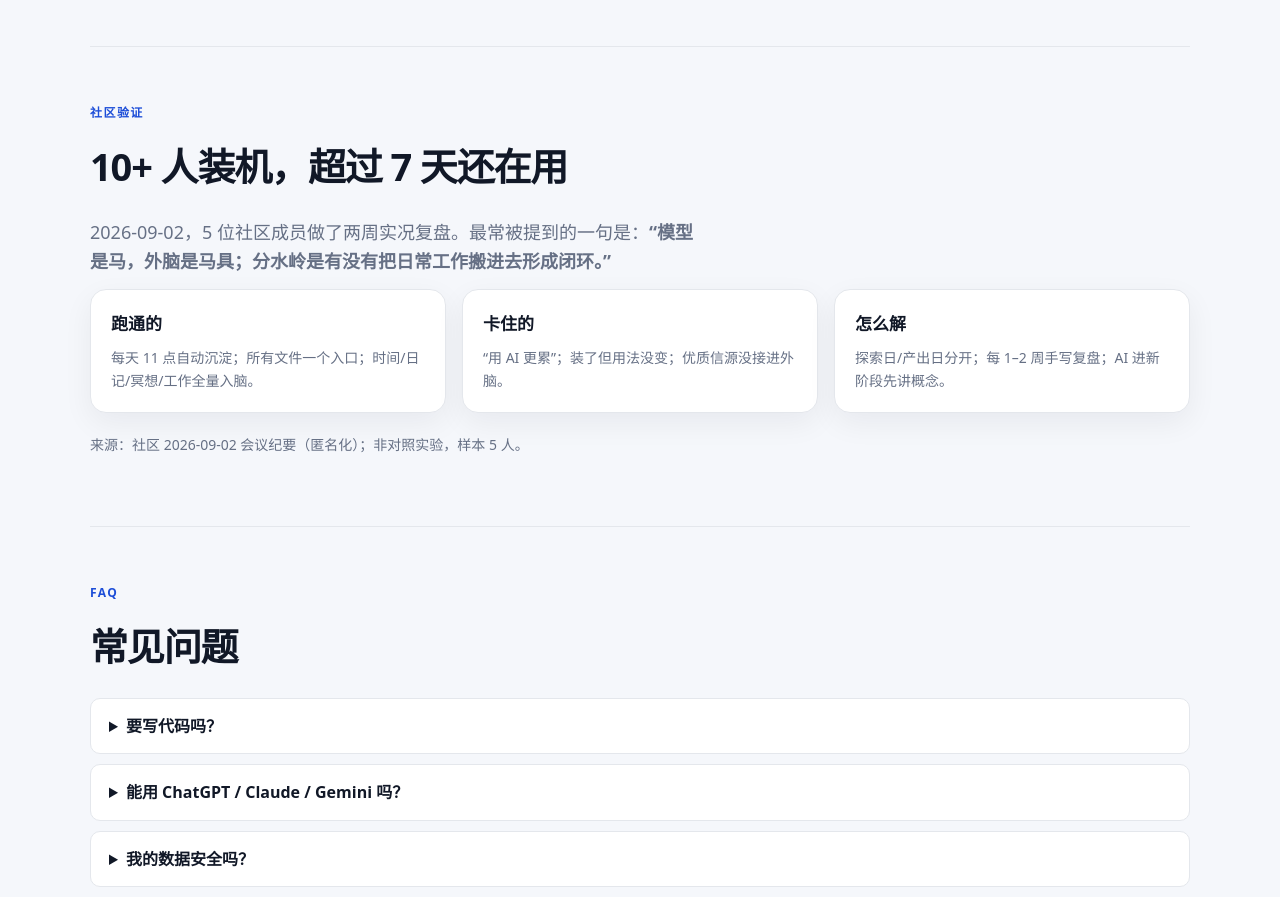
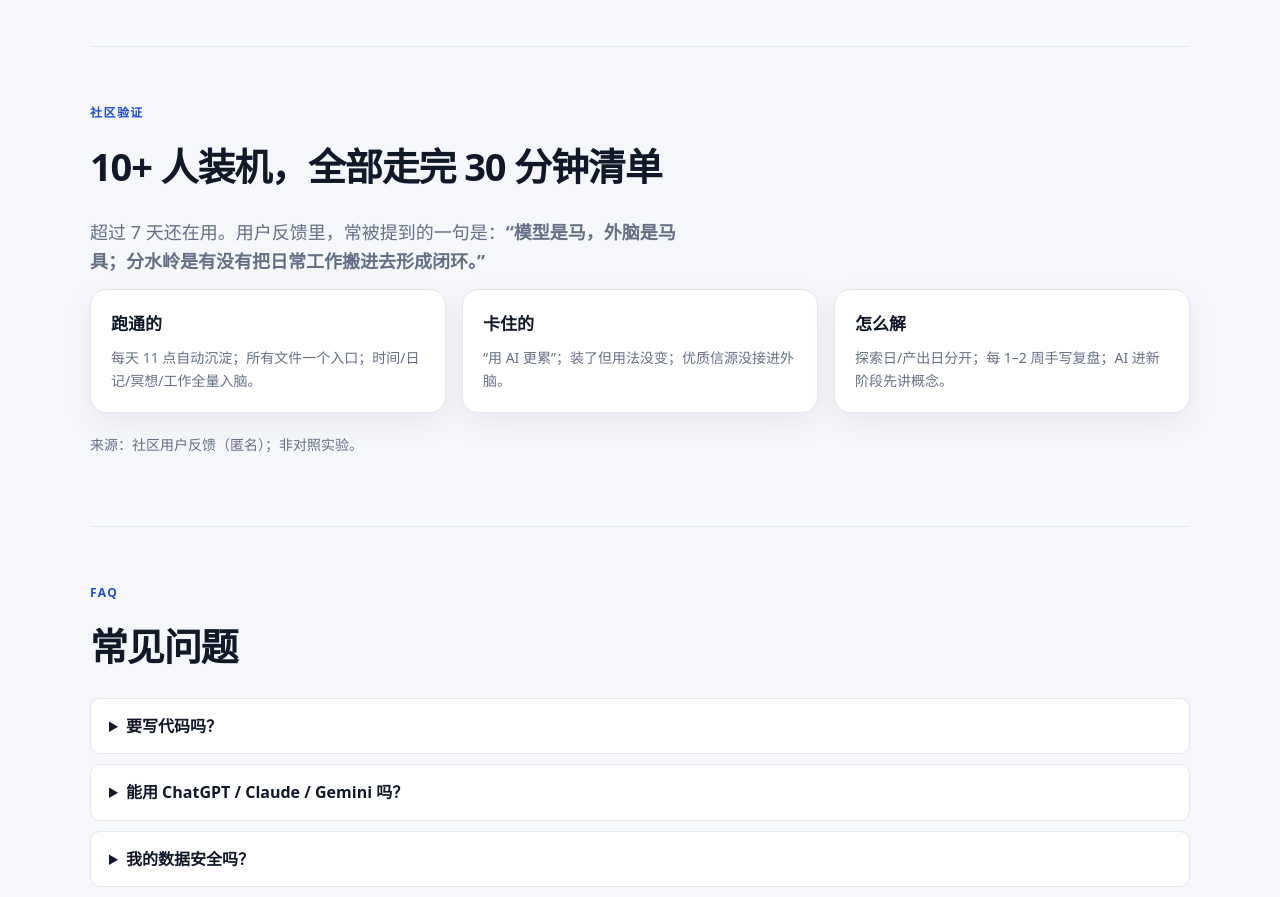
Before and after one commit to xiaohuanTang/waibrain-starter, a plain HTML site: page site/index.html in a window 1280 px wide. Shown: the part 3800-4697 px from the top of the page. Drawn offline with Linux system fonts and the light colour scheme.

Commit message:
docs: simplify validation to user feedback and full checklist completion
Co-Authored-By: Claude Code <noreply@anthropic.com>

```diff
--- a/site/index.html
+++ b/site/index.html
@@ -165,14 +165,14 @@
 
     <section id="validation" class="section container">
       <p class="eyebrow">社区验证</p>
-      <h2>10+ 人装机，超过 7 天还在用</h2>
-      <p class="lead">2026-09-02，5 位社区成员做了两周实况复盘。最常被提到的一句是：<strong>“模型是马，外脑是马具；分水岭是有没有把日常工作搬进去形成闭环。”</strong></p>
+      <h2>10+ 人装机，全部走完 30 分钟清单</h2>
+      <p class="lead">超过 7 天还在用。用户反馈里，常被提到的一句是：<strong>“模型是马，外脑是马具；分水岭是有没有把日常工作搬进去形成闭环。”</strong></p>
       <div class="grid-3">
         <div class="card"><h3>跑通的</h3><p>每天 11 点自动沉淀；所有文件一个入口；时间/日记/冥想/工作全量入脑。</p></div>
         <div class="card"><h3>卡住的</h3><p>“用 AI 更累”；装了但用法没变；优质信源没接进外脑。</p></div>
         <div class="card"><h3>怎么解</h3><p>探索日/产出日分开；每 1–2 周手写复盘；AI 进新阶段先讲概念。</p></div>
       </div>
-      <p class="note">来源：社区 2026-09-02 会议纪要（匿名化）；非对照实验，样本 5 人。</p>
+      <p class="note">来源：社区用户反馈（匿名）；非对照实验。</p>
     </section>
 
     <section id="faq" class="section container">
```
Also changed, not shown: site/preview.png, 2 other files.
